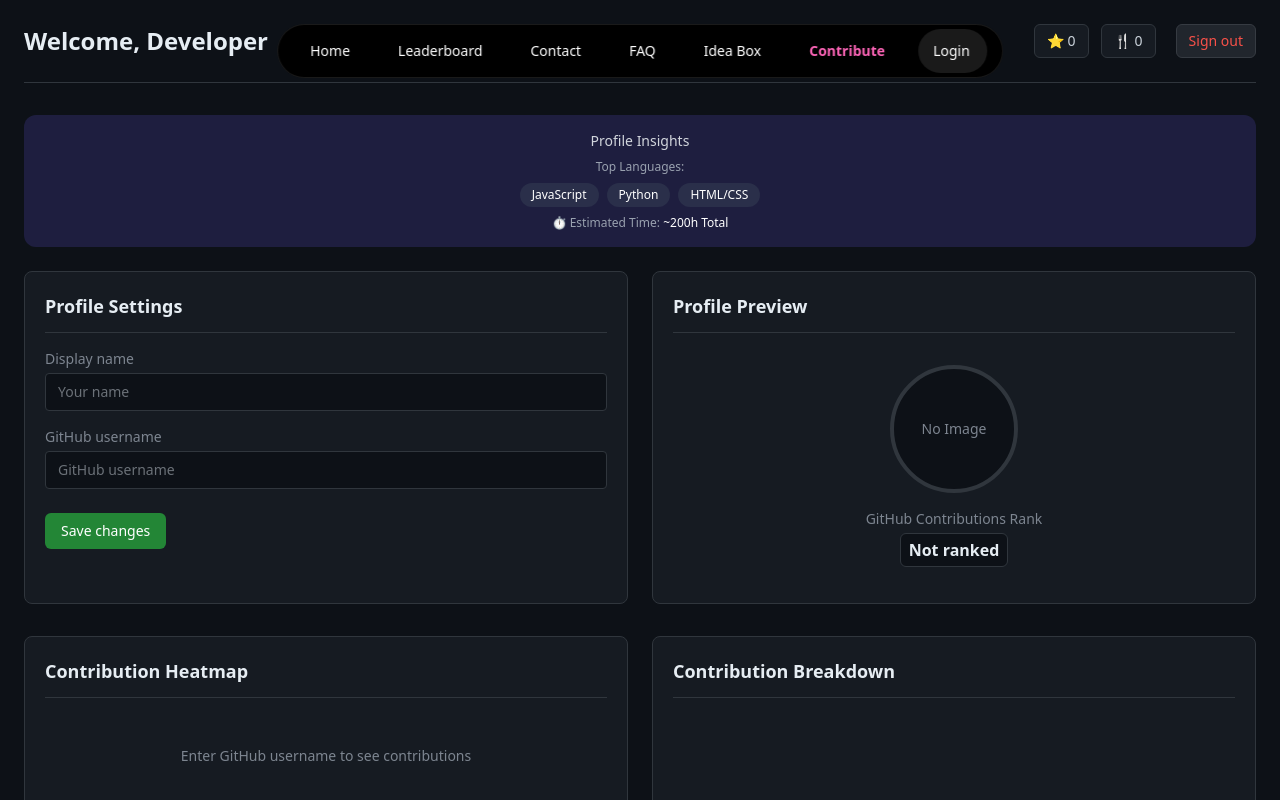
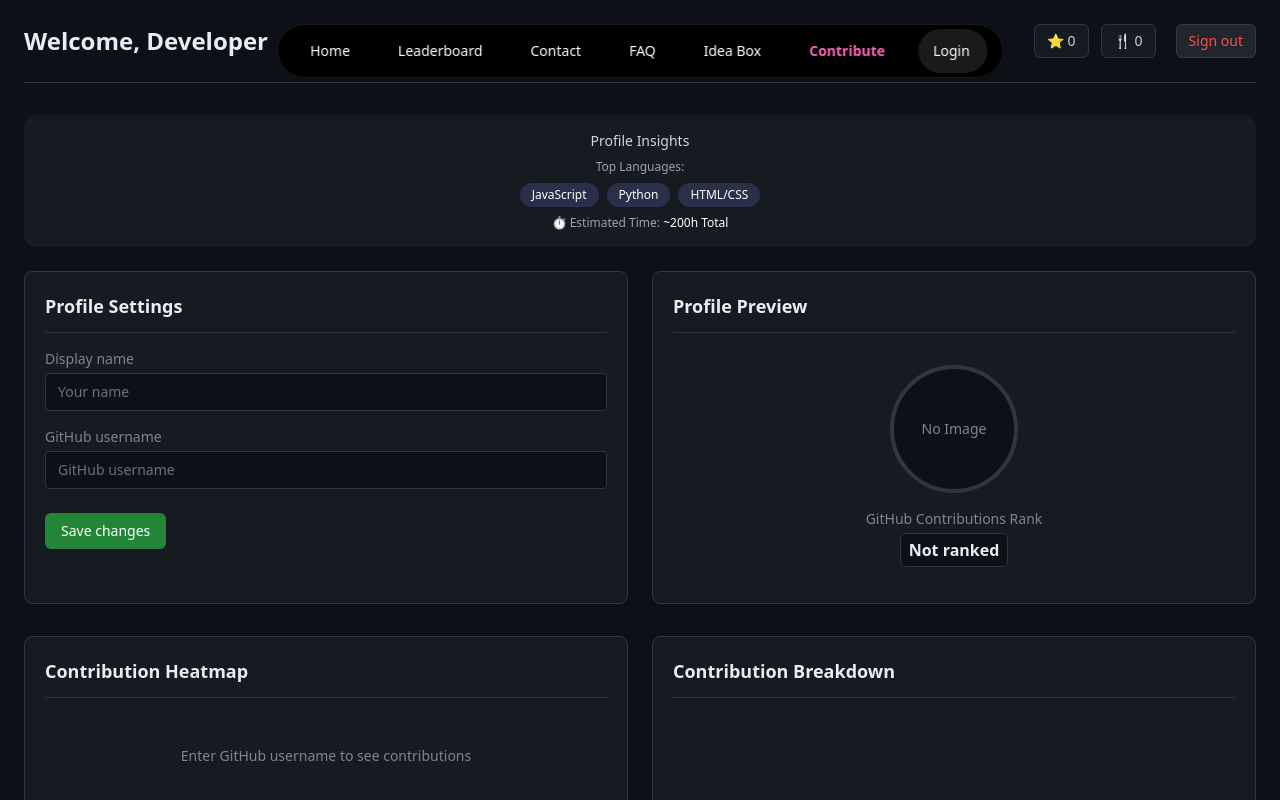
Before and after one commit to SASTxNST/Nebula_Last, a Next.js app: page /profile in a window 1280 px wide. Shown: the top 800 px of the page. Built offline with nearby package versions, Linux system fonts and the light colour scheme.

Commit message:
Colour matching in Profile section

```diff
--- a/src/components/TopLang.jsx
+++ b/src/components/TopLang.jsx
@@ -7,7 +7,7 @@ const TopStatsBlock = ({
   nextFetchTime,
 }) => {
   return (
-    <div className="mb-6 flex flex-col items-center justify-center rounded-xl bg-[#1E1E3F] p-4">
+    <div className="mb-6 flex flex-col items-center justify-center rounded-xl bg-[#161B22] p-4">
       <p className="mb-2 text-sm text-gray-300">Profile Insights</p>
       <div className="text-center">
         <p className="text-xs text-gray-400">Top Languages:</p>
```
